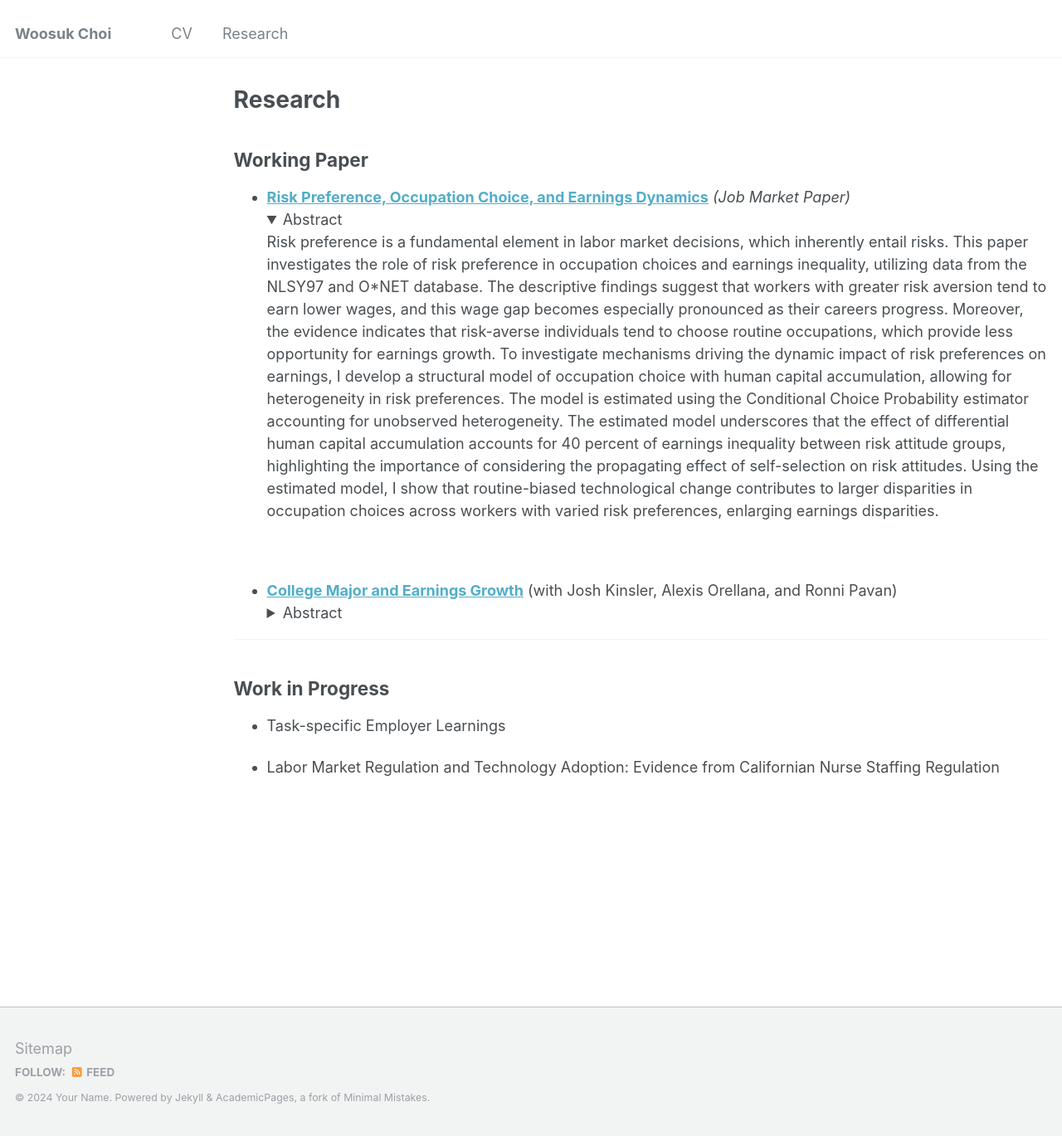
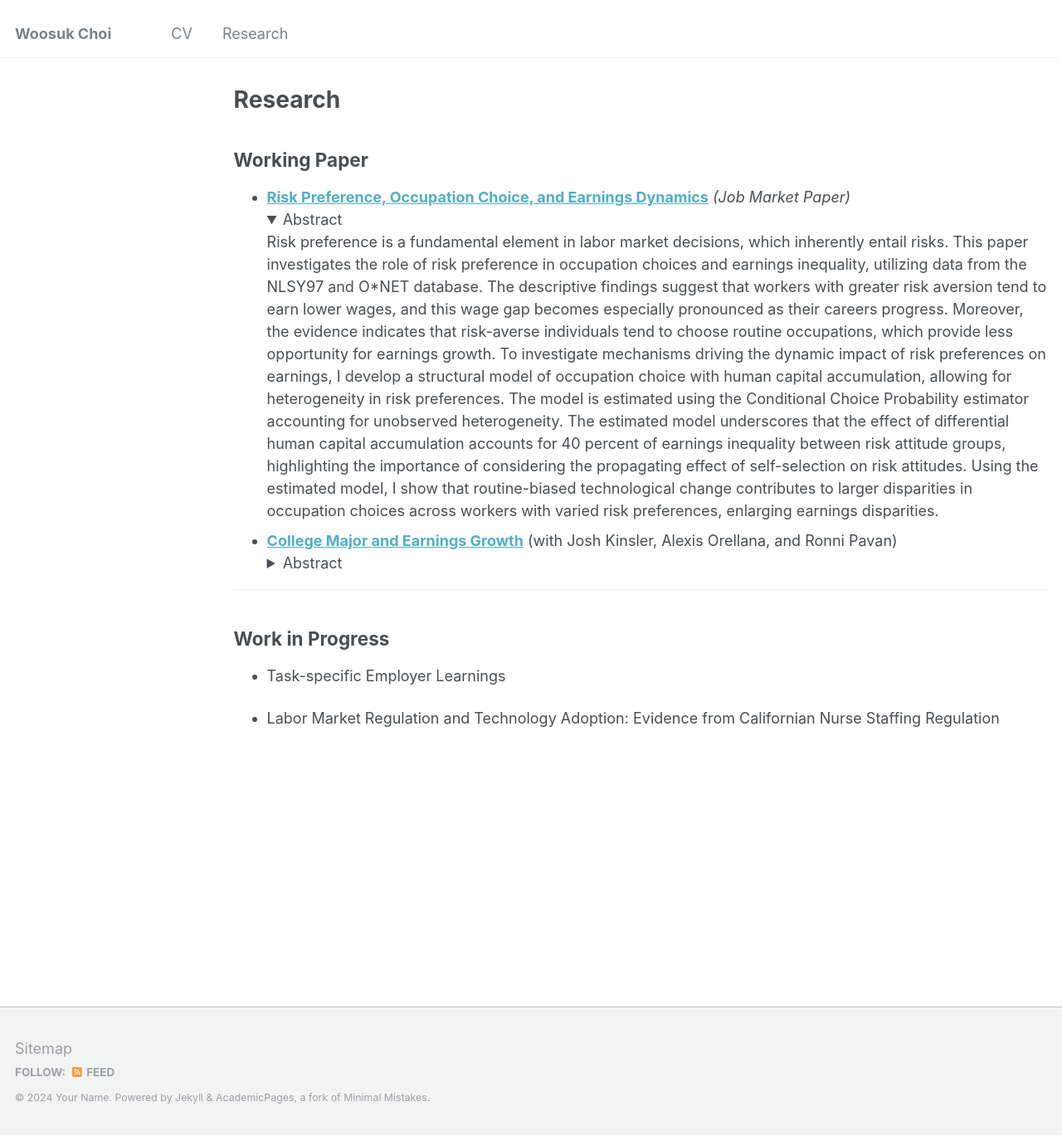
Before and after one commit to woosukchoi/old_page, a Jekyll site: the page built from _pages/research.md, in a window 1280 px wide and 1369 px high. Shown: the whole window at 83% size. Built offline with Jekyll 4.4.1, drawn with Linux system fonts in a browser that asks for light colours.

Commit message:
Update research.md

```diff
--- a/_pages/research.md
+++ b/_pages/research.md
@@ -10,7 +10,7 @@ author_profile: false
     <summary>Abstract</summary>
 
     Risk preference is a fundamental element in labor market decisions, which inherently entail risks. This paper investigates the role of risk preference in occupation choices and earnings inequality, utilizing data from the NLSY97 and O*NET database. The descriptive findings suggest that workers with greater risk aversion tend to earn lower wages, and this wage gap becomes especially pronounced as their careers progress. Moreover, the evidence indicates that risk-averse individuals tend to choose routine occupations, which provide less opportunity for earnings growth. To investigate mechanisms driving the dynamic impact of risk preferences on earnings, I develop a structural model of occupation choice with human capital accumulation, allowing for heterogeneity in risk preferences. The model is estimated using the Conditional Choice Probability estimator accounting for unobserved heterogeneity. The estimated model underscores that the effect of differential human capital accumulation accounts for 40 percent of earnings inequality between risk attitude groups, highlighting the importance of considering the propagating effect of self-selection on risk attitudes. Using the estimated model, I show that routine-biased technological change contributes to larger disparities in occupation choices across workers with varied risk preferences, enlarging earnings disparities.
-  </details><br>
+  </details>
 
 - [__College Major and Earnings Growth__](/files/CKOP_11_15_23.pdf) (with Josh Kinsler, Alexis Orellana, and Ronni Pavan)
   <details>
@@ -21,6 +21,6 @@ author_profile: false
 ---
 
 ## Work in Progress
-- Task-specific Employer Learnings <br>
+- Task-specific Employer Learnings
 
 - Labor Market Regulation and Technology Adoption: Evidence from Californian Nurse Staffing Regulation
```
